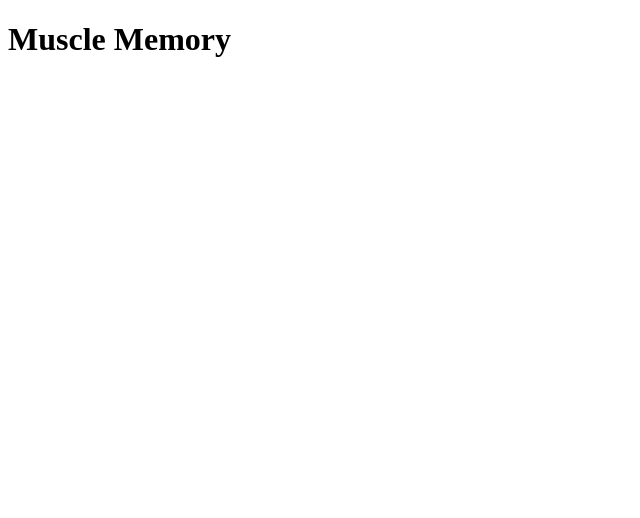
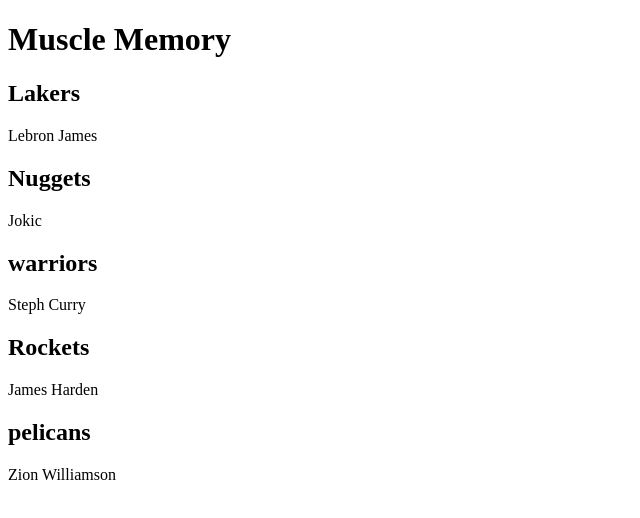
Before and after one commit to soloab83/muscle-memory, a plain HTML site: page index.html in a window 1280 px wide. Shown: the whole page, without its empty margins (0-640 px from the left). Drawn offline with Linux system fonts and the light colour scheme.

Commit message:
[DOM Manipulation] Added textcontent with DOM

```diff
--- a/app.js
+++ b/app.js
@@ -1,25 +1,88 @@
-// 5 variables of different types
-//string
-//number
-//boolean
-//object (4 different key/value pairs) [string],[number], [array], [boolean]
+// // 5 variables of different types
+// //string
+// //number
+// //boolean
+// //object (4 different key/value pairs) [string],[number], [array], [boolean]
 
 
-let saying = 'whats up';
-console.log(saying);
+// let saying = 'whats up';
+// console.log(saying);
 
-let x = 25
-console.log(x)
+// let x = 25
+// console.log(x)
 
-const cars = ['honda', 'ford', 'audi'];
-console.log(cars);
+// const cars = ['honda', 'ford', 'audi'];
+// console.log(cars);
 
-let random = false;
-console.log(random);
+// let random = false;
+// console.log(random);
 
-const broncos = {
-    location: 'Denver',
-    mascot: 'Bronco',
-    superbowls: 'three',
-}
-console.log(broncos);
+// const broncos = {
+//     location: 'Denver',
+//     mascot: 'Bronco',
+//     superbowls: 'three',
+// }
+// console.log(broncos);
+
+
+// // make 10 different functions
+// //one to pass an array
+// //one to pass in a callback
+// //one to pass string
+// //one for boolean
+// //rest random
+
+// function coolCars(array) {
+//     let resulst = [];
+//     for (let i = 0; i < array.length; i++) {
+
+//         if (cars.length > 4) {
+//             result.push(cars);
+//         }
+
+//     }
+//     return result;
+// }
+// console.log(coolCars(cars));
+
+
+
+
+
+const sectionOne = document.getElementById('section-one');
+console.log(sectionOne);
+const sectionTwo = document.getElementById('section-two');
+console.log(sectionTwo);
+const sectionThree = document.querySelector('#section-three');
+console.log(sectionThree);
+const sectionFour = document.querySelector('#section-four');
+console.log(sectionFour);
+const sectionFive = document.querySelector('#section-five');
+console.log(sectionFive);
+
+sectionOne.textContent = 'Lakers';
+sectionTwo.textContent = 'Nuggets';
+sectionThree.textContent = 'warriors';
+sectionFour.textContent = 'Rockets';
+sectionFive.textContent = 'pelicans';
+
+
+const paraOne = document.querySelector('.paragraph-one');
+console.log(paraOne);
+paraOne.textContent = 'Lebron James';
+
+const paraTwo = document.querySelector('.paragraph-two');
+console.log(paraTwo);
+paraTwo.textContent = 'Jokic';
+
+const paraThree = document.querySelector('.paragraph-three');
+console.log(paraThree);
+paraThree.textContent = 'Steph Curry';
+
+const paraFour = document.querySelector('.paragraph-four');
+console.log(paraFour);
+paraFour.textContent = 'James Harden';
+
+const paraFive = document.querySelector('.paragraph-five');
+console.log(paraFive);
+paraFive.textContent = 'Zion Williamson';
--- a/index.html
+++ b/index.html
@@ -23,7 +23,7 @@
     </div>
     <div class="container-four">
         <h2 id="section-four"></h2>
-        <p class="paragraph-five"></p>
+        <p class="paragraph-four"></p>
     </div>
     <div class="container-five">
         <h2 id="section-five"></h2>
```
